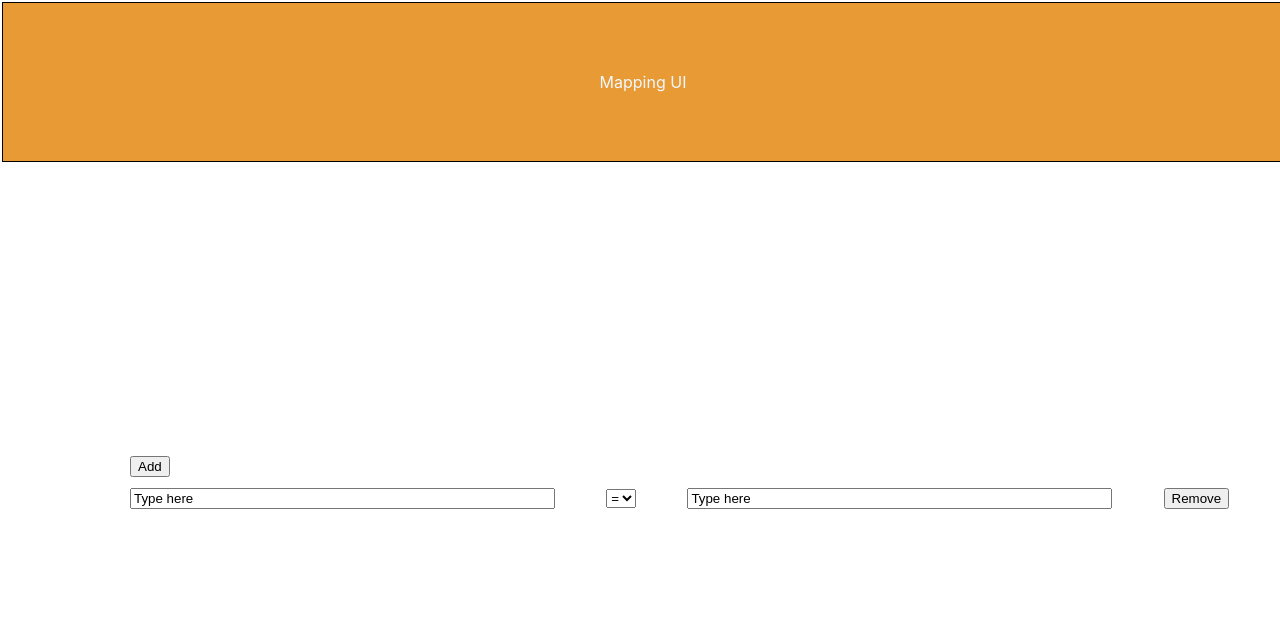
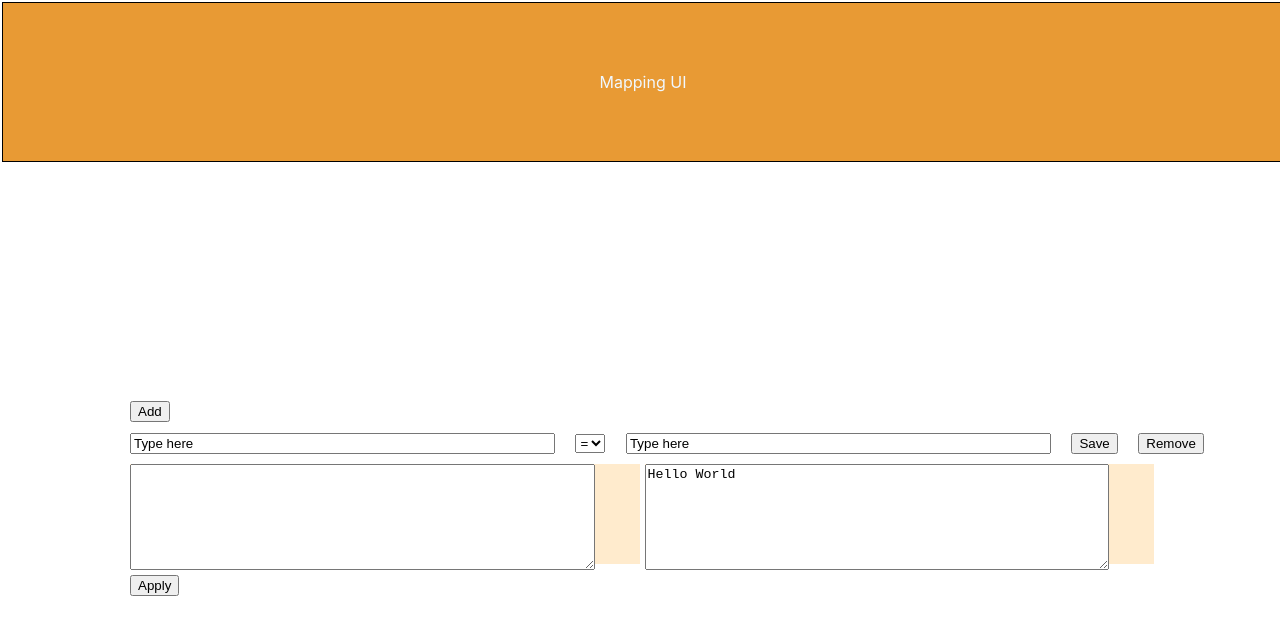
Before and after one commit to subhrajitroy/react-rule-ui, a React (Create React App) app: page / in a window 1280 px wide. Shown: the top 634 px of the page. Built offline with nearby package versions, Linux system fonts and the light colour scheme; no server answers.

Commit message:
First draft of mapping works

```diff
--- a/package.json
+++ b/package.json
@@ -8,6 +8,7 @@
     "@testing-library/user-event": "^13.5.0",
     "flatten-anything": "^3.0.2",
     "got": "^12.1.0",
+    "loadash": "^1.0.0",
     "react": "^18.1.0",
     "react-dom": "^18.1.0",
     "react-scripts": "^2.1.3",
--- a/src/Autocomplete.js
+++ b/src/Autocomplete.js
@@ -60,6 +60,7 @@ class Autocomplete extends React.Component{
 
     handleSuggestionClick(suggestedValue){
         this.setState({value:suggestedValue,suggestionList:[]});
+        this.props.callback(this.props.position,suggestedValue);
     }
 
 
--- /dev/null
+++ b/src/JsonUtils.js
@@ -0,0 +1,32 @@
+class JsonUtils {
+    get(jsonObj,path, delimiter = '.') {
+        if(!jsonObj){
+            return
+        }
+        let steps = path.split(delimiter);
+        console.log(JSON.stringify(steps))
+        let obj = jsonObj;
+        for(let s in steps){
+            obj = (obj)[steps[s]]
+        }
+        return obj;
+   }
+
+   set(jsonObj,path,value, delimiter = '.'){
+    if(!jsonObj){
+        jsonObj = {}
+    }
+    let steps = path.split(delimiter).reverse();
+
+    let valueToSet = value;
+    for(let idx in steps){
+        let obj = {}
+        obj[steps[idx]] = valueToSet;
+        valueToSet = obj;
+    }
+
+    return Object.assign(jsonObj,valueToSet);
+   }
+}
+
+export const _ = new JsonUtils()
--- a/src/Rule.js
+++ b/src/Rule.js
@@ -6,18 +6,33 @@ class Rule extends React.Component{
     constructor(props){
         super(props)
         this.handleDeleteRule = this.handleDeleteRule.bind(this)
+        this.handleSaveRule = this.handleSaveRule.bind(this)
+        this.handleSuggestionSelected = this.handleSuggestionSelected.bind(this)
         this.id = this.props.id;
+        this.rule = {"id":this.id};
     }
 
     handleDeleteRule(e){
         this.props.deleteRule(this);
     }
 
+    handleSaveRule(e){
+        this.rule.operator = "=";
+        console.log(JSON.stringify(this.rule));
+        this.props.saveRule(this.rule);
+    }
+
+    handleSuggestionSelected(position,value){
+        console.log("saved " + position + " " + value);
+        this.rule[position] = value;
+        // this.handleSaveRule();
+    }
+
     render(){
         return (
             <div className='rule'>
                 <div>
-                    <Autocomplete value="Type here" />
+                    <Autocomplete value="Type here" position={"left"} callback={this.handleSuggestionSelected}/>
                     </div>
                         <div>
                             <select name='operators' id='operators'>
@@ -25,7 +40,10 @@ class Rule extends React.Component{
                             </select>
                         </div>
                     <div>
-                    <Autocomplete value="Type here" />
+                    <Autocomplete value="Type here" position={"right"} callback={this.handleSuggestionSelected}/>
+                </div>
+                <div>
+                    <button name='save' onClick={this.handleSaveRule}>Save</button>
                 </div>
                 <div>
                     <button name='remove' onClick={this.handleDeleteRule}>Remove</button>
--- a/src/Rules.js
+++ b/src/Rules.js
@@ -1,22 +1,50 @@
 import React from "react";
 import Rule from "./Rule";
 import { v4 as uuidv4 } from 'uuid';
+import {_} from "./JsonUtils";
+
 
 class Rules extends React.Component{
     constructor(props){
         super(props)
         this.handleRuleAdd = this.handleRuleAdd.bind(this);
         this.handleRuleDelete = this.handleRuleDelete.bind(this);
-
+        this.handleSaveRule = this.handleSaveRule.bind(this);
+        this.applyRule = this.applyRule.bind(this);
+        this.rulesList = [];
         let key = uuidv4();
-        this.state = {rules:[<Rule key={key} id={key} deleteRule={this.handleRuleDelete}/>],count:1};
+        this.state = {rules:[<Rule key={key} id={key} saveRule={this.handleSaveRule}
+            deleteRule={this.handleRuleDelete}/>],savedRules:[],rightPaneValue:"Hello World",leftPaneValue:"Add json to test"};
     }
 
     handleRuleAdd(e){
         let key = uuidv4();
         this.setState({
-            rules: [...this.state.rules, <Rule key={key} id={key} deleteRule={this.handleRuleDelete}/>],
+            rules: [...this.state.rules, <Rule key={key} id={key} saveRule={this.handleSaveRule} deleteRule={this.handleRuleDelete}/>],
           });
+    }
+
+    handleSaveRule(rule){
+        console.log("Saving rule " + JSON.stringify(rule));
+        this.setState({
+            savedRules: [...this.state.savedRules,rule],
+          });
+        this.rulesList.push(rule)
+
+        console.log(JSON.stringify(this.rulesList));
+    }
+
+    handleLeftPaneValueChange(e){
+        this.setState({leftPaneValue:e.target.value})
+    }
+
+    applyRule(){
+        let rule = this.rulesList[0];
+        let jsonValue = JSON.parse(document.getElementById("jsonInput").value);
+        let valToSet = _.get(jsonValue,rule.left);
+        let mappedValue = _.set({},rule.right,valToSet);
+        console.log(mappedValue);
+        this.setState({rightPaneValue:JSON.stringify(mappedValue)});
     }
 /**
  *
@@ -39,6 +67,15 @@ class Rules extends React.Component{
                 <div className='rule_row'>
                     {this.state.rules}
                 </div>
+                <div className="test">
+                    <div className="left_pane">
+                        <textarea id="jsonInput"></textarea>
+                        <button onClick={this.applyRule}>Apply</button>
+                    </div>
+                    <div className="right_pane">
+                        <textarea value={this.state.rightPaneValue} readOnly></textarea>
+                    </div>
+                </div>
             </div>
 
         );
--- a/src/index.css
+++ b/src/index.css
@@ -50,9 +50,9 @@ body{
 
 .rule{
   display: grid;
-  grid-template-columns: 1fr 1fr 1fr 1fr;
+  grid-template-columns: 1fr 1fr 1fr 1fr 1fr;
   /* border: 1px black solid; */
-  gap: 5%;
+  gap: 2%;
 }
 
 .rule_row{
@@ -67,3 +67,23 @@ body{
   margin-right: 10px;
   margin-bottom: 10px;
 }
+
+.test{
+
+  width: 100%;
+  display: grid;
+  grid-template-columns: 1fr 1fr;
+  margin-top: 10px;
+  height: 100px;
+  column-gap: 5px;
+}
+
+.left_pane,.right_pane{
+  height: 100%;
+  background-color: blanchedalmond;
+}
+
+textarea{
+  height: 100%;
+  width: 90%;
+}
```
Also changed, not shown: 1 other file (tests, documents, lock files or other folders).
